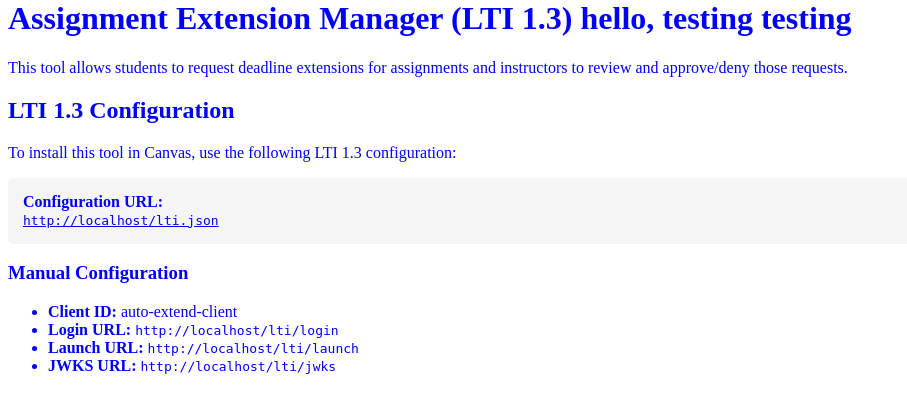
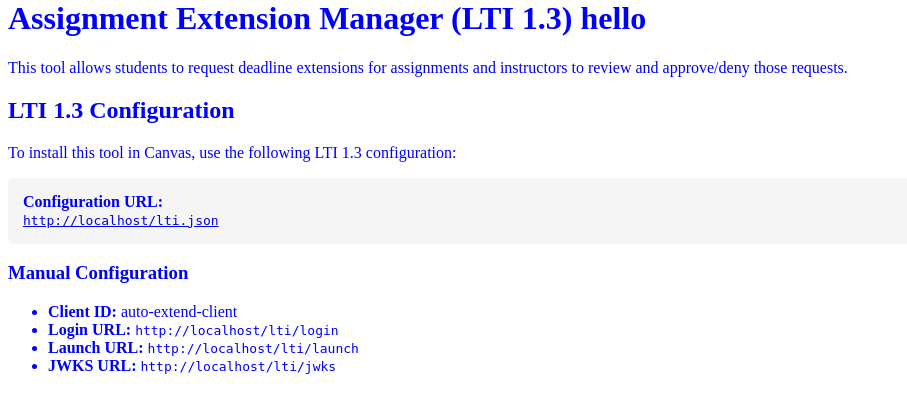
Before and after one commit to hu-james/extension-requests-app, a Flask app: page / in a window 1280 px wide. Shown: the part 21-417 px from the top of the page, without its empty margins (0-907 px from the left). Run offline with Flask 3, Linux system fonts and the light colour scheme.

Commit message:
slight modification

```diff
--- a/templates/index.html
+++ b/templates/index.html
@@ -1,6 +1,6 @@
 {% extends 'base.html' %} {% block content %}
 
-<h1>Assignment Extension Manager (LTI 1.3) hello, testing testing</h1>
+<h1>Assignment Extension Manager (LTI 1.3) hello</h1>
 
 <p>
 	This tool allows students to request deadline extensions for assignments and
```
